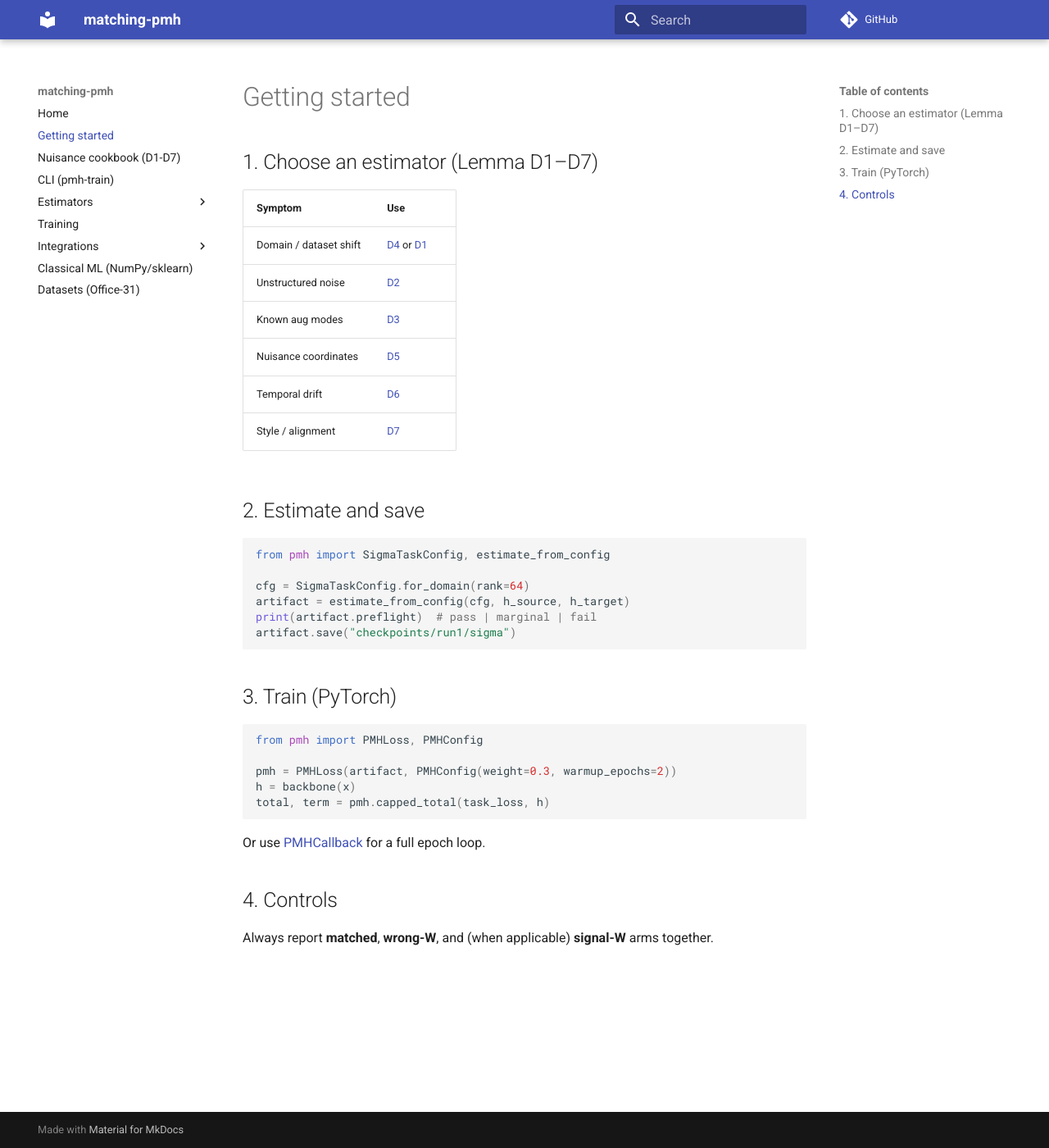
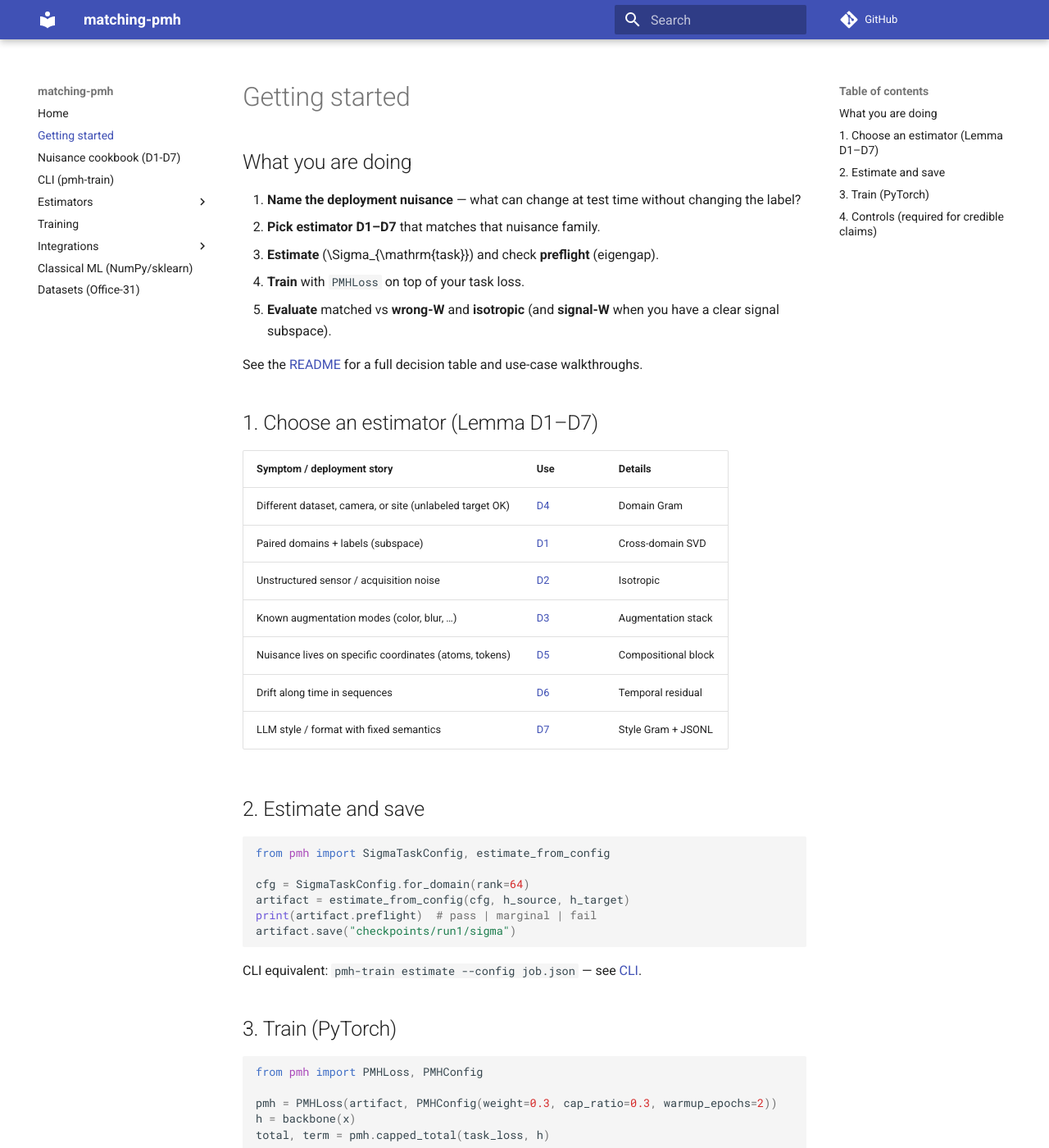
Before and after one commit to vishalstark512/matching-pmh, an MkDocs documentation site: the page built from docs/getting-started.md, in a window 1280 px wide and 1400 px high. Shown: the whole window at 82% size. Built offline with MkDocs 1.6.1 and Material for MkDocs 9.7.7, drawn with Linux system fonts in a browser that asks for light colours; comment, search, counter and statistics services are not loaded; some of the changed text lies outside the part shown.

Commit message:
Docs: explain matching principle, D1-D7 cases, and use-case walkthroughs (v0.6.1)
Co-authored-by: Cursor <cursoragent@cursor.com>

````diff
--- a/docs/getting-started.md
+++ b/docs/getting-started.md
@@ -1,15 +1,26 @@
 # Getting started
+
+## What you are doing
+
+1. **Name the deployment nuisance** — what can change at test time without changing the label?
+2. **Pick estimator D1–D7** that matches that nuisance family.
+3. **Estimate** \(\Sigma_{\mathrm{task}}\) and check **preflight** (eigengap).
+4. **Train** with `PMHLoss` on top of your task loss.
+5. **Evaluate** matched vs **wrong-W** and **isotropic** (and **signal-W** when you have a clear signal subspace).
+
+See the [README](../README.md) for a full decision table and use-case walkthroughs.
 
 ## 1. Choose an estimator (Lemma D1–D7)
 
-| Symptom | Use |
-|---------|-----|
-| Domain / dataset shift | [D4](estimators/d4.md) or [D1](estimators/d1.md) |
-| Unstructured noise | [D2](estimators/d2.md) |
-| Known aug modes | [D3](estimators/d3.md) |
-| Nuisance coordinates | [D5](estimators/d5.md) |
-| Temporal drift | [D6](estimators/d6.md) |
-| Style / alignment | [D7](estimators/d7.md) |
+| Symptom / deployment story | Use | Details |
+|----------------------------|-----|---------|
+| Different dataset, camera, or site (unlabeled target OK) | [D4](estimators/d4.md) | Domain Gram |
+| Paired domains + labels (subspace) | [D1](estimators/d1.md) | Cross-domain SVD |
+| Unstructured sensor / acquisition noise | [D2](estimators/d2.md) | Isotropic |
+| Known augmentation modes (color, blur, …) | [D3](estimators/d3.md) | Augmentation stack |
+| Nuisance lives on specific coordinates (atoms, tokens) | [D5](estimators/d5.md) | Compositional block |
+| Drift along time in sequences | [D6](estimators/d6.md) | Temporal residual |
+| LLM style / format with fixed semantics | [D7](estimators/d7.md) | Style Gram + JSONL |
 
 ## 2. Estimate and save
 
@@ -22,18 +33,27 @@ print(artifact.preflight)  # pass | marginal | fail
 artifact.save("checkpoints/run1/sigma")
 ```
 
+CLI equivalent: `pmh-train estimate --config job.json` — see [CLI](cli.md).
+
 ## 3. Train (PyTorch)
 
 ```python
 from pmh import PMHLoss, PMHConfig
 
-pmh = PMHLoss(artifact, PMHConfig(weight=0.3, warmup_epochs=2))
+pmh = PMHLoss(artifact, PMHConfig(weight=0.3, cap_ratio=0.3, warmup_epochs=2))
 h = backbone(x)
 total, term = pmh.capped_total(task_loss, h)
 ```
 
-Or use [PMHCallback](integrations.md) for a full epoch loop.
+Integrations: [PyTorch](integrations.md), [Hugging Face](integrations-hf.md), [Lightning](integrations-lightning.md).
 
-## 4. Controls
+## 4. Controls (required for credible claims)
 
-Always report **matched**, **wrong-W**, and (when applicable) **signal-W** arms together.
+| Arm | `PMHLoss` mode | Expected |
+|-----|----------------|----------|
+| Matched | default | Best geometry / robustness when theory applies |
+| Wrong subspace | `wrong_w` | Weaker or misaligned |
+| Isotropic | `isotropic` | Uninformative directions |
+| Signal (optional) | `signal_W` via projector | Should **hurt** task |
+
+Example: `examples/04_falsification_controls.py`.
--- a/pyproject.toml
+++ b/pyproject.toml
@@ -4,8 +4,8 @@ build-backend = "hatchling.build"
 
 [project]
 name = "matching-pmh"
-version = "0.6.0"
-description = "Reference library for the matching principle: estimate Sigma_task (D1-D7) and matched PMH penalties"
+version = "0.6.1"
+description = "Estimate deployment nuisance covariance (D1-D7) and train with matched PMH penalties for robust vision, time series, and LLM alignment"
 readme = "README.md"
 license = "MIT"
 requires-python = ">=3.10"
--- a/src/pmh/__init__.py
+++ b/src/pmh/__init__.py
@@ -31,7 +31,7 @@ __all__ = [
     "PreflightStatus",
 ]
 
-__version__ = "0.6.0"
+__version__ = "0.6.1"
 
 
 def __getattr__(name: str):
````
Also changed, not shown: CHANGELOG.md (+4 -0 lines), README.md (+222 -75 lines), docs/index.md (+22 -18 lines), 1 other file.
